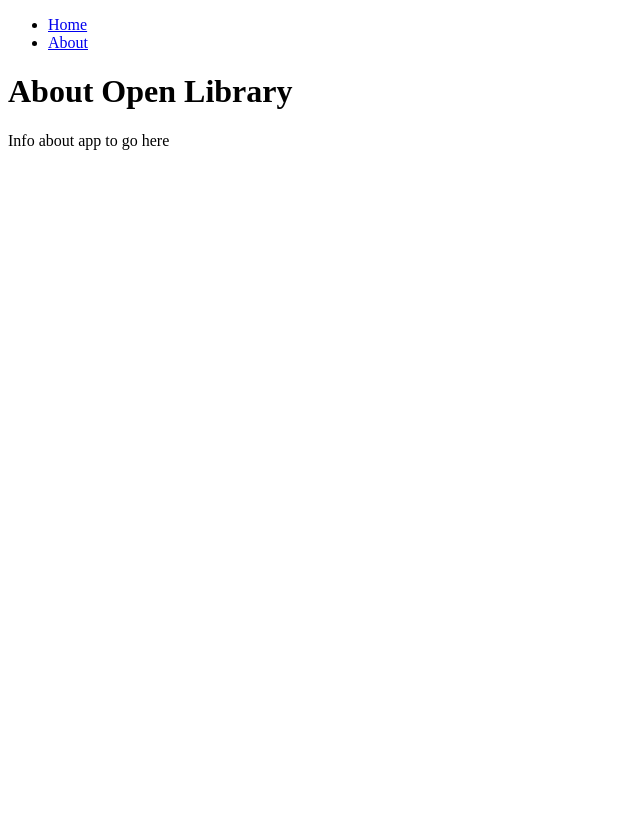
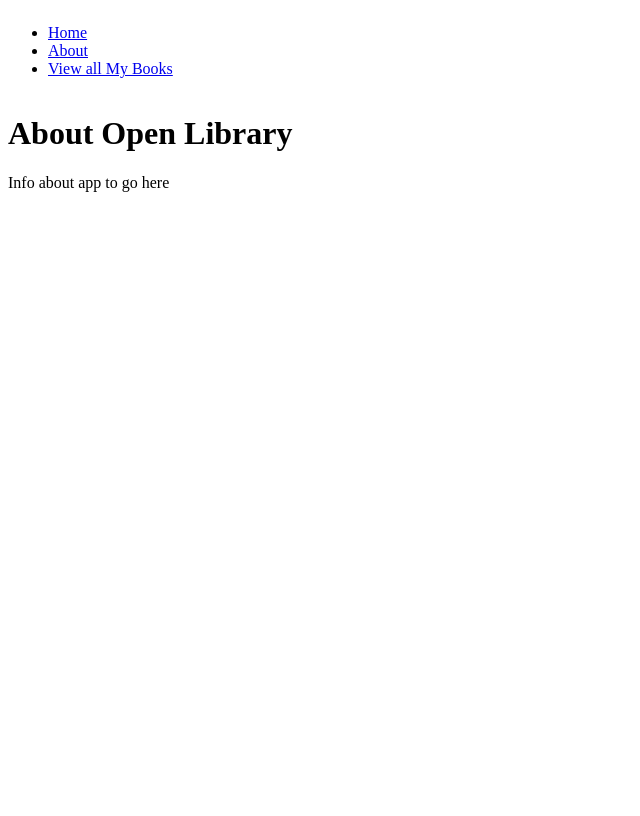
Before and after one commit to rela7e/MyLibrary, a Django app: page /about/ in a window 1280 px wide. Shown: the whole page, without its empty margins (0-640 px from the left). Before the commit the page ends 150 px from the top, so only its background shows below. Run offline with Django 5.2, Linux system fonts and the light colour scheme.

Commit message:
add books index

```diff
--- a/main_app/static/css/style.css
+++ b/main_app/static/css/style.css
@@ -0,0 +1,14 @@
+body {
+    display: flex;
+    min-height: 100vh;
+    flex-direction: column;
+  }
+
+main {
+    flex: 1 0 auto;
+  }
+
+footer.page-footer {
+    padding-top: 0;
+    text-align: right;
+  }
--- a/main_app/templates/base.html
+++ b/main_app/templates/base.html
@@ -17,6 +17,7 @@
               <ul class="right">
                 <li><a href="/home">Home</a></li>
                 <li><a href="/about">About</a></li>
+                <li><a href="/books">View all My Books</a></li>
               </ul>
             </div>
           </nav>
--- a/main_app/urls.py
+++ b/main_app/urls.py
@@ -4,4 +4,5 @@ from . import views
 urlpatterns = [
     path('', views.home, name='home'),
     path('about/', views.about, name='about'),
+    path('books/', views.books_index, name='index'),
 ]
--- a/main_app/views.py
+++ b/main_app/views.py
@@ -6,3 +6,8 @@ def home(request):
 
 def about(request):
     return render(request, 'about.html')
+
+def books_index(request):
+    return render(request, 'books/index.html', {
+        'books': books
+    })
```
Also changed, not shown: main_app/templates/books/index.html (added, +12 -0 lines).
